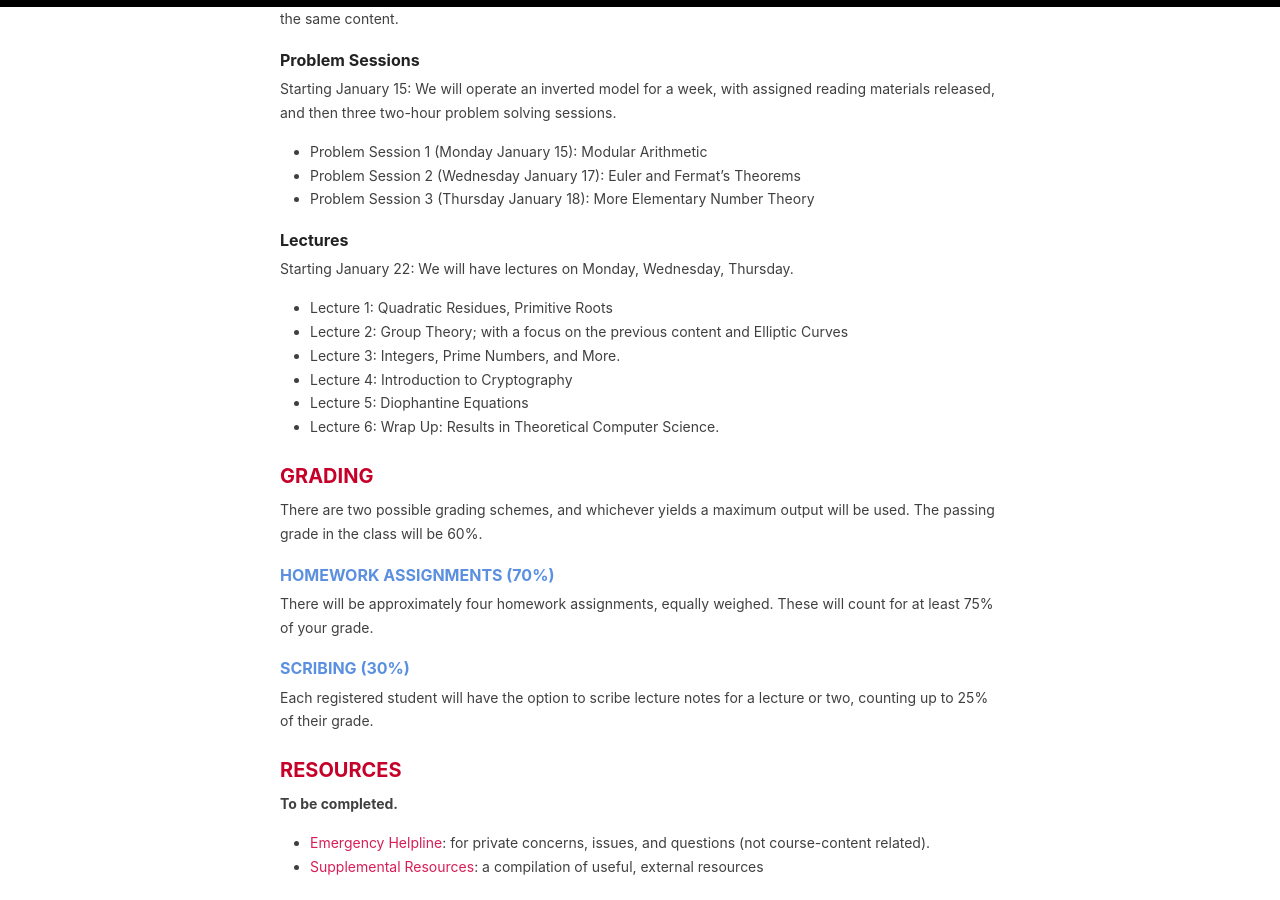
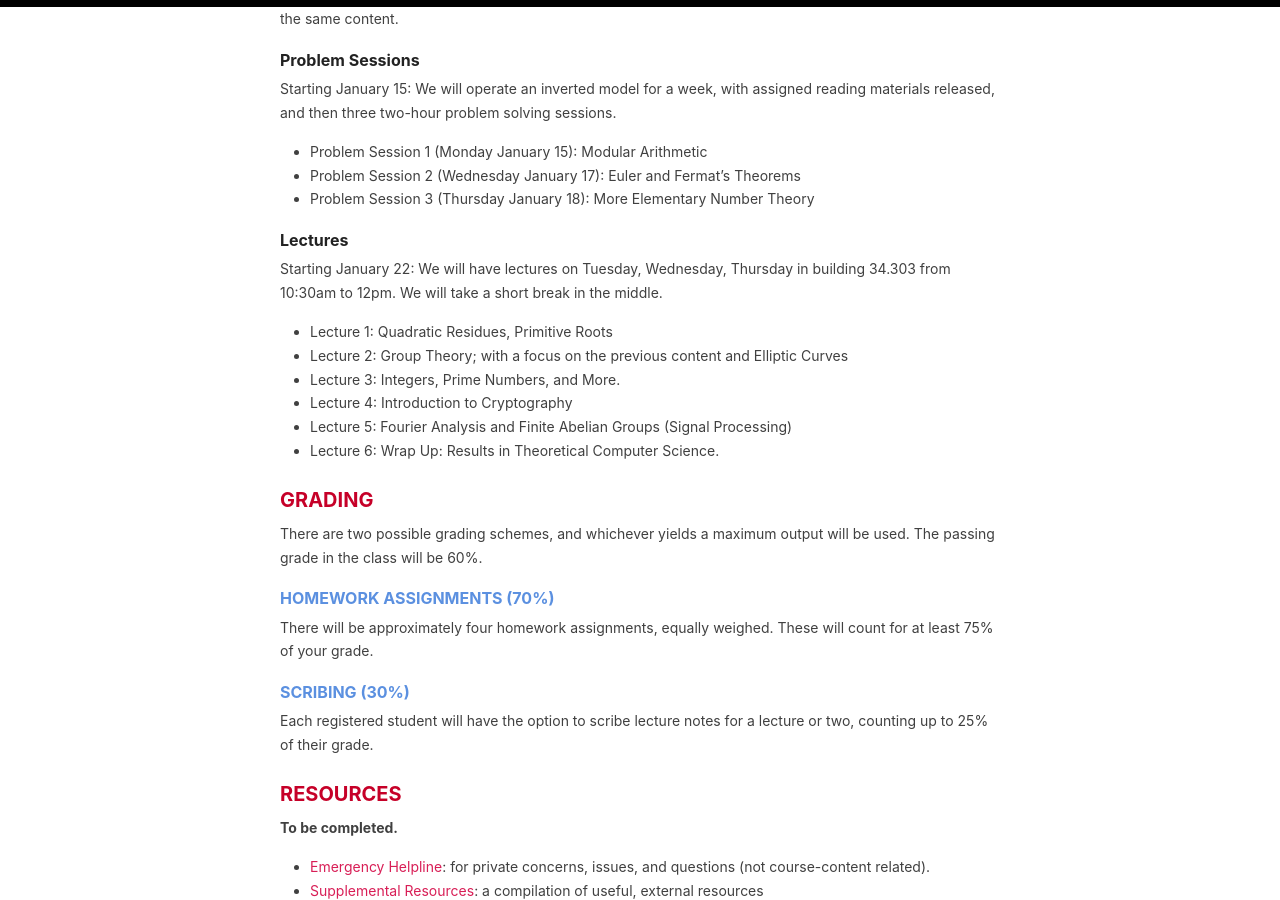
Before and after one commit to 6s096-iap24/6s096-iap24.github.io, a Jekyll site: the page built from _pages/syllabus.md, in a window 1280 px wide and 900 px high, scrolled down 1114 px. Built offline with Jekyll 4.4.1, drawn with Linux system fonts in a browser that asks for light colours.

Commit message:
Update syllabus.md

```diff
--- a/_pages/syllabus.md
+++ b/_pages/syllabus.md
@@ -38,13 +38,13 @@ We will operate an inverted model for a week, with assigned reading materials re
 ### Lectures
 
 Starting January 22:
-We will have lectures on Monday, Wednesday, Thursday.
+We will have lectures on Tuesday, Wednesday, Thursday in building 34.303 from 10:30am to 12pm. We will take a short break in the middle.
 
 - Lecture 1: Quadratic Residues, Primitive Roots
 - Lecture 2: Group Theory; with a focus on the previous content and Elliptic Curves
 - Lecture 3: Integers, Prime Numbers, and More.
 - Lecture 4: Introduction to Cryptography
-- Lecture 5: Diophantine Equations
+- Lecture 5: Fourier Analysis and Finite Abelian Groups (Signal Processing)
 - Lecture 6: Wrap Up: Results in Theoretical Computer Science.
 
 ## GRADING
```
